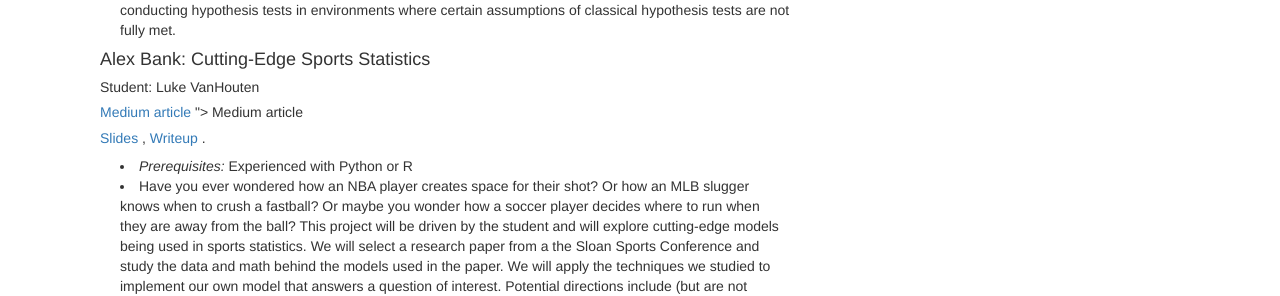
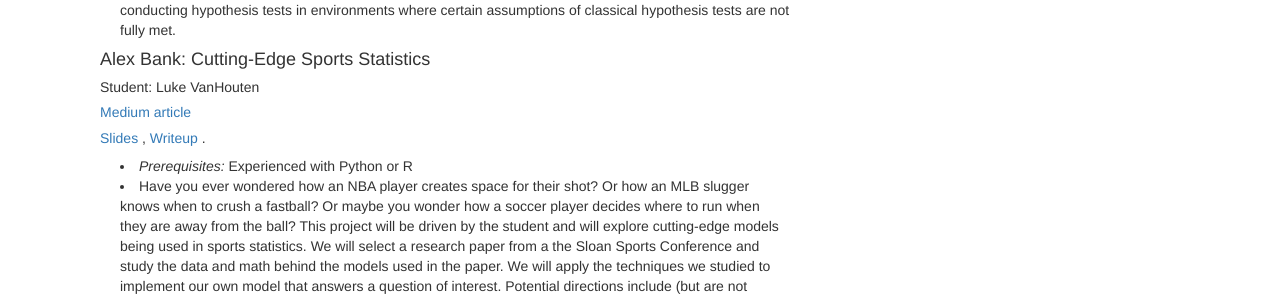
Before and after one commit to SPA-DRP/spa-drp.github.io, a Jekyll site: the page built from past-projects.html, in a window 1280 px wide and 900 px high, scrolled down 1804 px. Shown: the part 156-452 px from the top of the window. Built offline with Jekyll 4.4.1, drawn with Linux system fonts in a browser that asks for light colours; nearby versions of some CDN libraries; library files that are not in the unit come from our copies.

Commit message:
fixed luke's link

```diff
--- a/past-projects.html
+++ b/past-projects.html
@@ -92,8 +92,7 @@
 
   <h4> Alex Bank: Cutting-Edge Sports Statistics </h4>
   <h5>Student: Luke VanHouten </h5>
-  <h5> <a href = "https://spa-drp.github.io/writeups/win2023/slides/luke.pdf"> Medium article </a>
-"> Medium article </a>
+  <h5> <a href = "https://medium.com/@lukevh/predicting-reliever-strikeout-percentage-7c4e3c6fde88"> Medium article </a>
   <h5> <a href = "https://spa-drp.github.io/writeups/win2023/slides/luke.pdf"> Slides </a>,  <a href = "https://spa-drp.github.io/writeups/win2023/writeups/luke.pdf"> Writeup </a>.  </h5>
   <p class="content" style="padding:0px;margin:0px 20px 0px;">
       <li style="padding:0px;margin:0px 20px 0px;"> <i> Prerequisites: </i>
```
